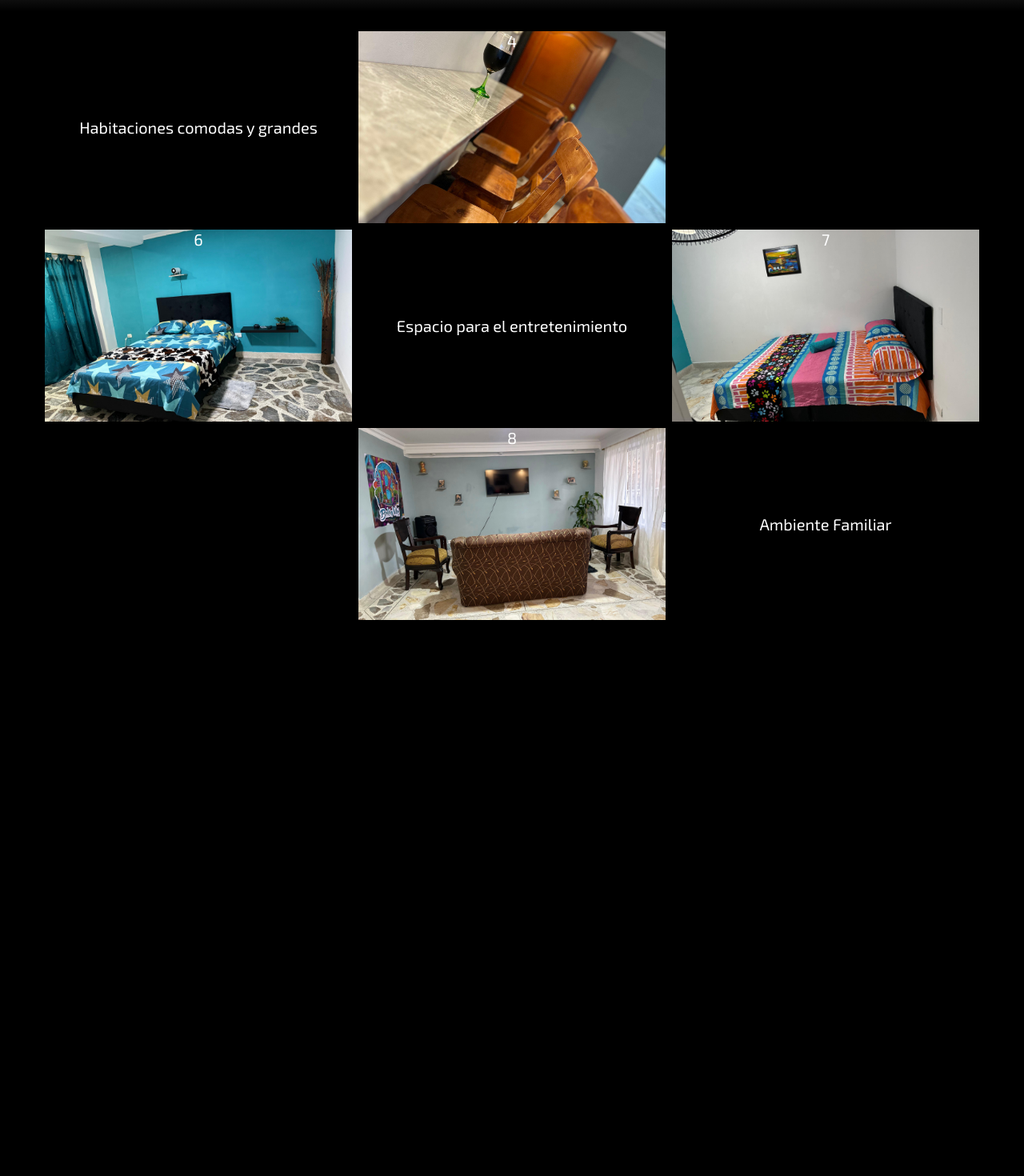
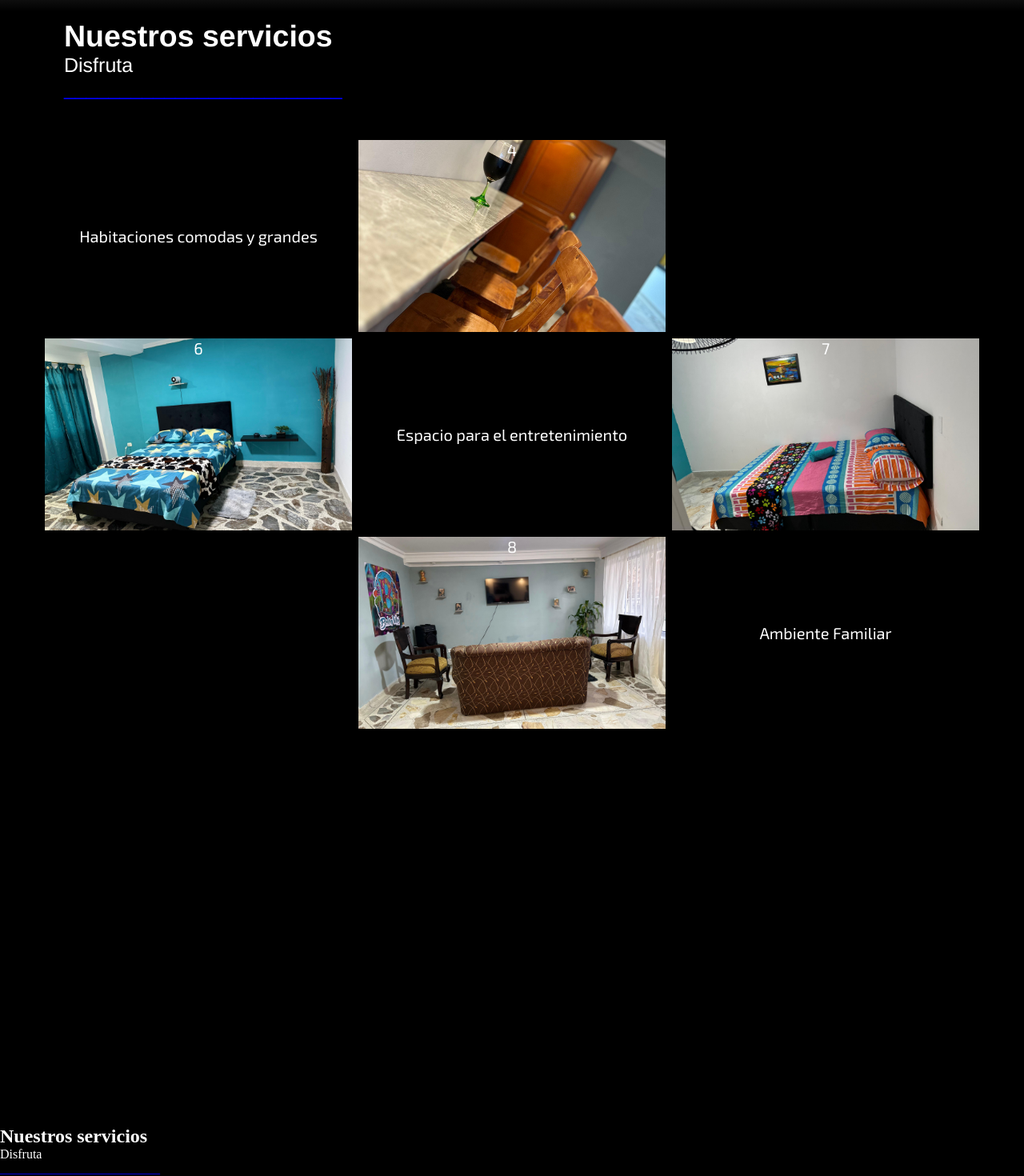
Before and after one commit to miguel61904/Belenvibe, an Angular app: page / in a window 1280 px wide. Shown: the part 786-2256 px from the top of the page at 80% size. Before the commit the page ends 2057 px from the top, so only its background shows below. Built offline with nearby package versions, Linux system fonts and the light colour scheme; grey boxes are pictures that could not be loaded; a web font is replaced by a local one.

Commit message:
agrego textos

```diff
--- a/src/app/inicio/inicio.component.css
+++ b/src/app/inicio/inicio.component.css
@@ -137,3 +137,11 @@ ul li{
     align-items: center;
     justify-content: center;
 }
+
+#textOne{
+    margin: 10px;
+    margin-left: 80px;
+    margin-bottom: 50px;
+    font-size: 25px;
+    font-family: 'Franklin Gothic Medium', 'Arial Narrow', Arial, sans-serif;
+}
--- a/src/app/inicio/inicio.component.html
+++ b/src/app/inicio/inicio.component.html
@@ -9,6 +9,11 @@
     </nav>
     <div class="slider">
         <img src="img/Logo.png" alt="">
+    </div>
+    <div id="textOne">
+    <h2>Nuestros servicios</h2>
+    <p>Disfruta</p>
+    <p style="color: blue">_________________________</p>
     </div>
     <div class="parent">
     <div class="div4">4</div>
@@ -26,3 +31,8 @@
     </div>
 </div>
 </div>
+<div id="textTwo">
+    <h2>Nuestros servicios</h2>
+    <p>Disfruta</p>
+    <p style="color: blue">_________________________</p>
+</div>
```
